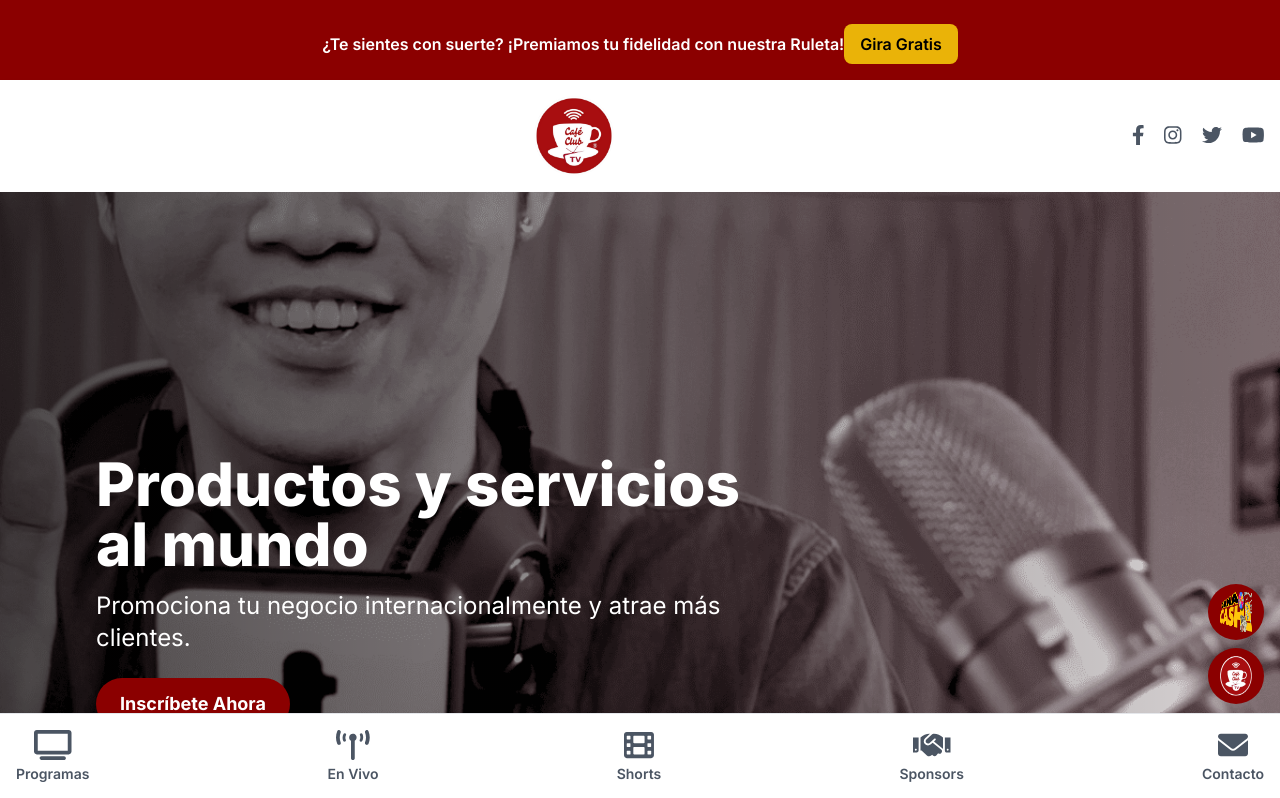
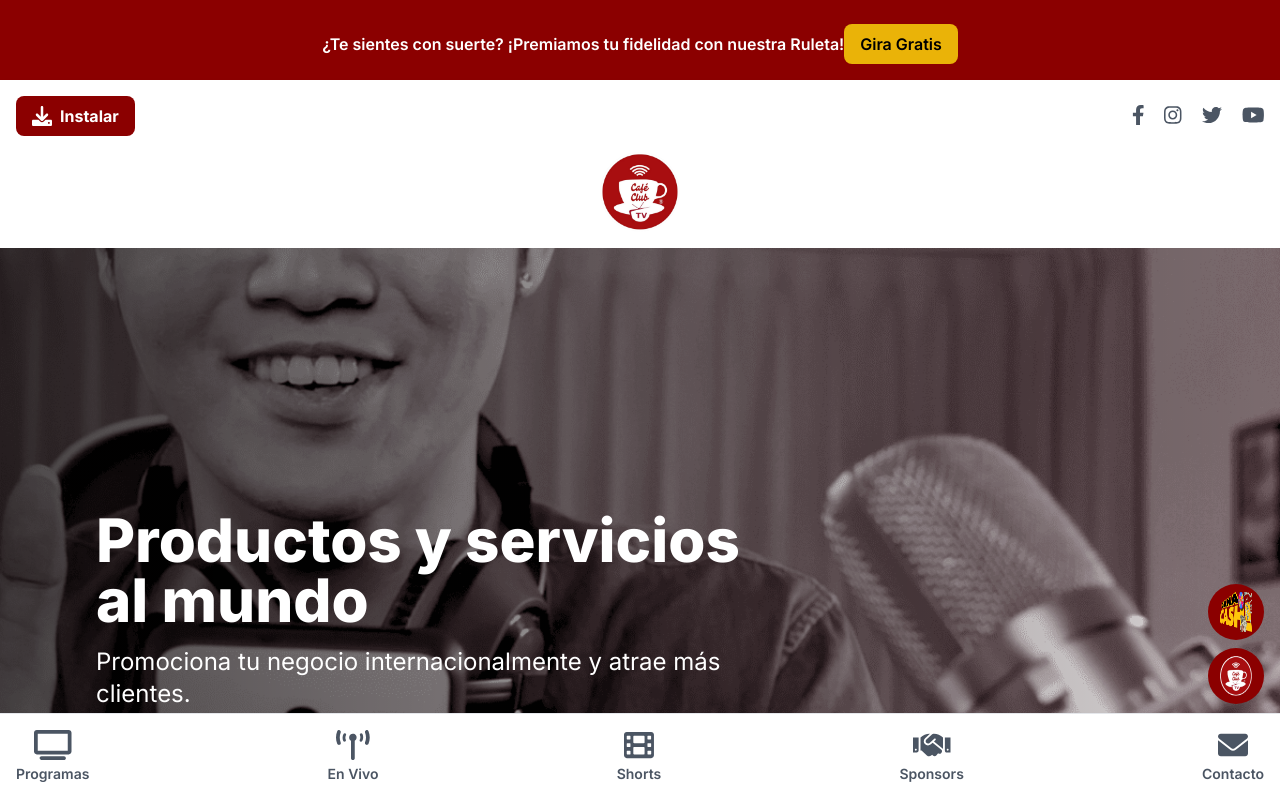
Before and after one commit to clientesweb/CafeClubTV3.0, a Next.js app: page / in a window 1280 px wide. Shown: the top 798 px of the page. Built offline with nearby package versions, Linux system fonts and the light colour scheme; no server answers.

Commit message:
Actualizar Header.tsx

```diff
--- a/components/Header.tsx
+++ b/components/Header.tsx
@@ -6,16 +6,11 @@ import Link from 'next/link';
 
 export default function Header() {
   const [deferredPrompt, setDeferredPrompt] = useState<any>(null);
-  const [showInstallButton, setShowInstallButton] = useState(false);
 
   useEffect(() => {
     const handleBeforeInstallPrompt = (e: Event) => {
-      // Prevent Chrome 67 and earlier from automatically showing the prompt
       e.preventDefault();
-      // Stash the event so it can be triggered later
       setDeferredPrompt(e);
-      // Update UI to show the install button
-      setShowInstallButton(true);
     };
 
     window.addEventListener('beforeinstallprompt', handleBeforeInstallPrompt);
@@ -27,22 +22,17 @@ export default function Header() {
 
   const installPWA = async () => {
     if (deferredPrompt) {
-      // Show the install prompt
       deferredPrompt.prompt();
-      // Wait for the user to respond to the prompt
       const { outcome } = await deferredPrompt.userChoice;
       console.log(`User response to the install prompt: ${outcome}`);
-      // We no longer need the prompt. Clear it up.
       setDeferredPrompt(null);
-      // Hide the install button
-      setShowInstallButton(false);
     }
   };
 
   return (
-    <header className="container mx-auto px-4 py-4 flex justify-between items-center">
-      {/* Botón de instalar PWA */}
-      {showInstallButton && (
+    <header className="container mx-auto px-4 py-4">
+      <div className="flex justify-between items-center">
+        {/* Botón de instalar PWA (siempre visible) */}
         <button
           id="installButton"
           onClick={installPWA}
@@ -52,18 +42,6 @@ export default function Header() {
           <i className="fas fa-download text-lg sm:text-xl"></i>
           Instalar
         </button>
-      )}
-
-      {/* Logo centrado */}
-      <div className="flex justify-center flex-grow">
-        <Image
-          src="/images/Icon512x512.png"
-          alt="CafeClub TV Logo"
-          width={64}
-          height={64}
-          className="w-16 h-16 sm:w-20 sm:h-20 mx-auto"
-        />
-      </div>
 
         {/* Redes sociales con iconos modernos */}
         <div className="flex gap-3 sm:gap-5 items-center">
@@ -80,6 +58,18 @@ export default function Header() {
             <i className="fab fa-youtube text-lg sm:text-xl text-gray-600 hover:text-[var(--primary-color)] transition-colors duration-300"></i>
           </Link>
         </div>
+      </div>
+
+      {/* Logo centrado */}
+      <div className="flex justify-center mt-4">
+        <Image
+          src="/images/Icon512x512.png"
+          alt="CafeClub TV Logo"
+          width={64}
+          height={64}
+          className="w-16 h-16 sm:w-20 sm:h-20"
+        />
+      </div>
     </header>
   );
 }
```
Lines whose indentation alone changed are shown as unchanged.
